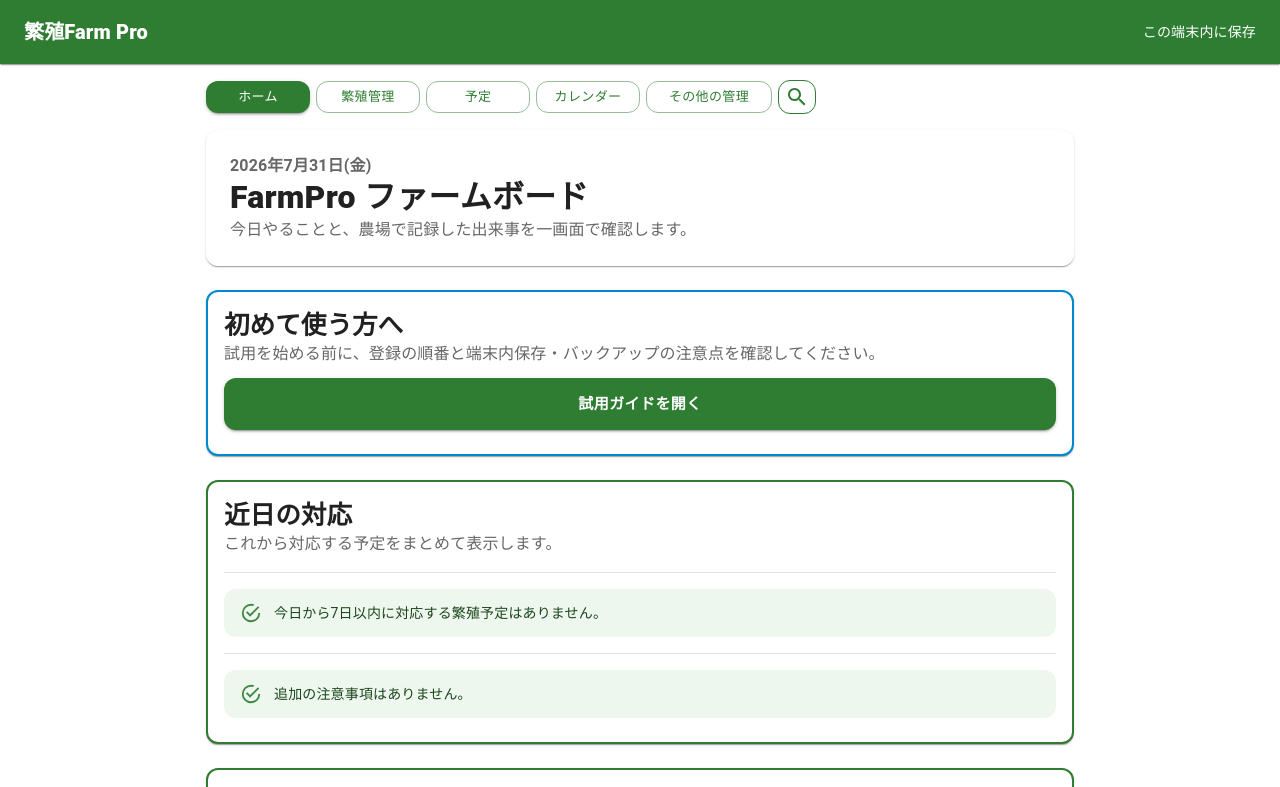
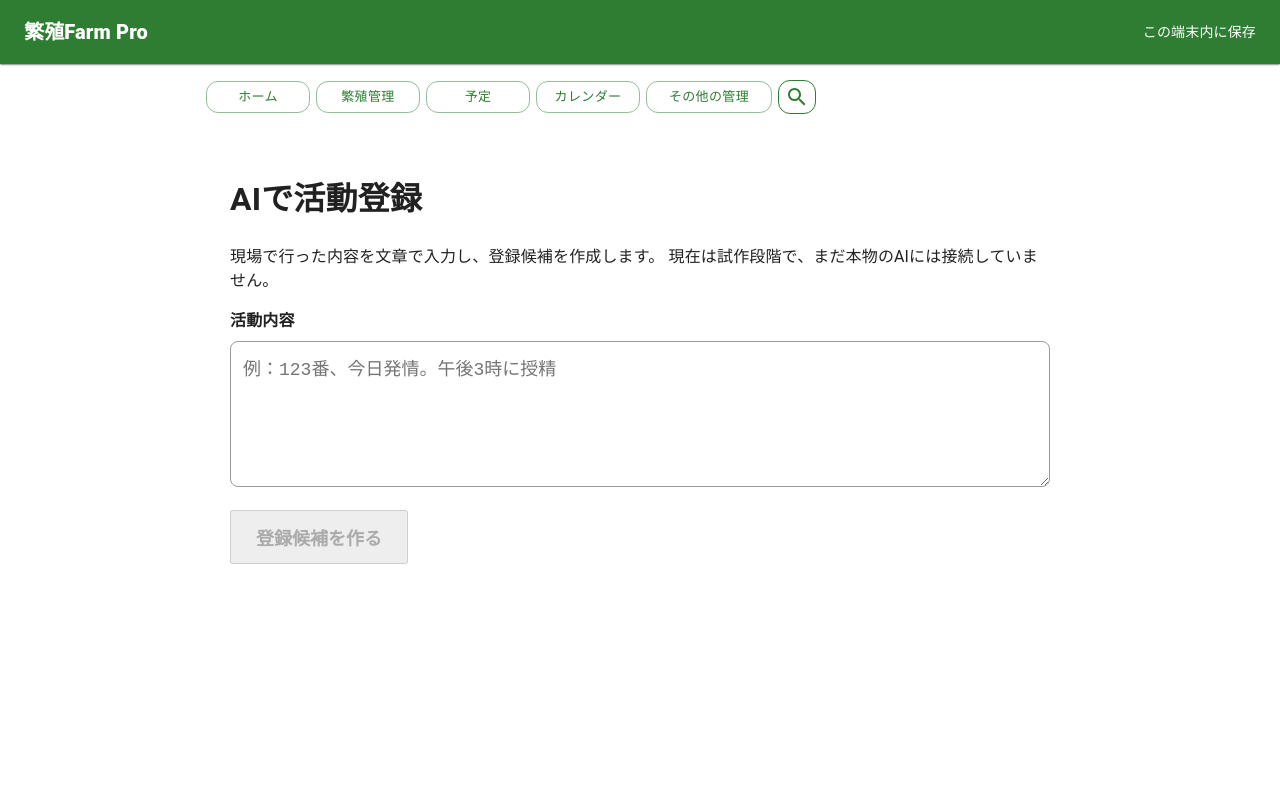
Before and after one commit to farmpro-iwate/FarmPro, a React (Vite) app in the folder client/: page /ai-activity-entry in a window 1280 px wide. Before the commit this address led to /. Shown: the top 787 px of the page. Built offline with nearby package versions, Linux system fonts and the light colour scheme.

Commit message:
Add AI activity entry prototype

```diff
--- a/client/src/App.tsx
+++ b/client/src/App.tsx
@@ -1,4 +1,5 @@
 import { Navigate, Route, Routes } from 'react-router-dom';
+import { AiActivityEntry } from './pages/AiActivityEntry';
 import { AppLayout } from './components/AppLayout';
 import { Home } from './pages/Home';
 import { AlertPage } from './pages/AlertPage';
@@ -55,6 +56,14 @@ import { CalvingEditForm } from './pages/CalvingEditForm';
 export default function App() {
   return (
     <Routes>
+      <Route
+  path="/ai-activity-entry"
+  element={
+    <AppLayout>
+      <AiActivityEntry />
+    </AppLayout>
+  }
+/>
       <Route path="/login" element={<Navigate to="/" replace />} />
       <Route path="/" element={<AppLayout><Home /></AppLayout>} />
       <Route path="/alerts" element={<AppLayout><AlertPage /></AppLayout>} />
--- /dev/null
+++ b/client/src/pages/AiActivityEntry.tsx
@@ -0,0 +1,83 @@
+import { useState } from 'react';
+
+type ActivityCandidate = {
+  animalNumber: string;
+  heatDate: string;
+  inseminationTime: string;
+};
+
+export function AiActivityEntry() {
+  const [inputText, setInputText] = useState('');
+  const [candidate, setCandidate] = useState<ActivityCandidate | null>(null);
+
+  const createCandidate = () => {
+    const animalNumber = inputText.match(/(\d+)番/)?.[1] ?? '';
+    const inseminationTime = inputText.match(/(午前|午後)?\s*(\d+)時/)?.[0] ?? '';
+
+    setCandidate({
+      animalNumber,
+      heatDate: inputText.includes('今日') ? '今日' : '',
+      inseminationTime,
+    });
+  };
+
+  return (
+    <div style={{ maxWidth: 900, margin: '0 auto', padding: 24 }}>
+      <h1>AIで活動登録</h1>
+
+      <p>
+        現場で行った内容を文章で入力し、登録候補を作成します。
+        現在は試作段階で、まだ本物のAIには接続していません。
+      </p>
+
+      <label htmlFor="activityText" style={{ display: 'block', fontWeight: 700, marginBottom: 8 }}>
+        活動内容
+      </label>
+
+      <textarea
+        id="activityText"
+        value={inputText}
+        onChange={(event) => setInputText(event.target.value)}
+        placeholder="例：123番、今日発情。午後3時に授精"
+        rows={6}
+        style={{
+          width: '100%',
+          boxSizing: 'border-box',
+          padding: 12,
+          fontSize: 18,
+          borderRadius: 8,
+          border: '1px solid #999',
+        }}
+      />
+
+      <button
+        type="button"
+        onClick={createCandidate}
+        disabled={!inputText.trim()}
+        style={{
+          marginTop: 16,
+          padding: '12px 24px',
+          fontSize: 18,
+          fontWeight: 700,
+          cursor: inputText.trim() ? 'pointer' : 'not-allowed',
+        }}
+      >
+        登録候補を作る
+      </button>
+
+      {candidate && (
+        <section style={{ marginTop: 24, padding: 20, border: '2px solid #2e7d32', borderRadius: 12 }}>
+          <h2>登録候補</h2>
+
+          <p>牛番号：{candidate.animalNumber || '未判定'}</p>
+          <p>発情日：{candidate.heatDate || '未判定'}</p>
+          <p>授精時刻：{candidate.inseminationTime || '未判定'}</p>
+
+          <button type="button" disabled style={{ marginTop: 12, padding: '10px 20px' }}>
+            確認して保存
+          </button>
+        </section>
+      )}
+    </div>
+  );
+}
```
